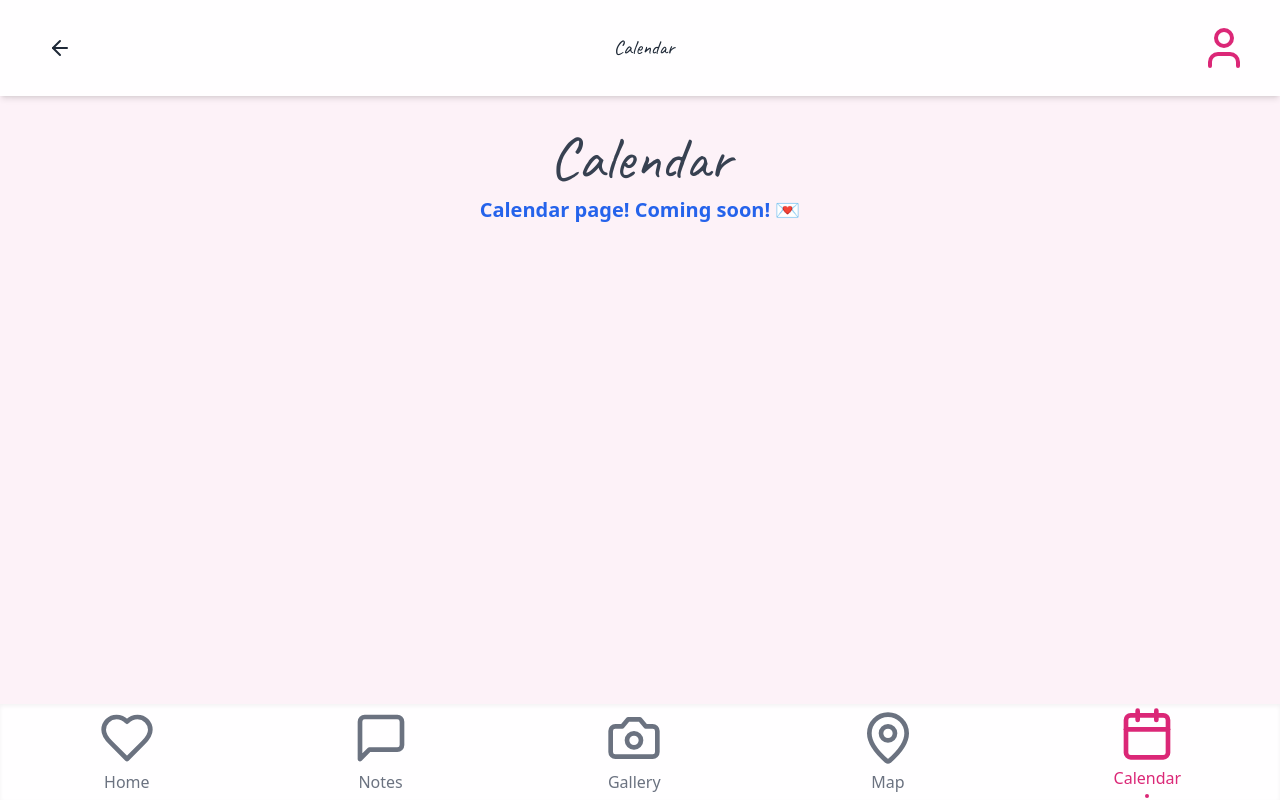
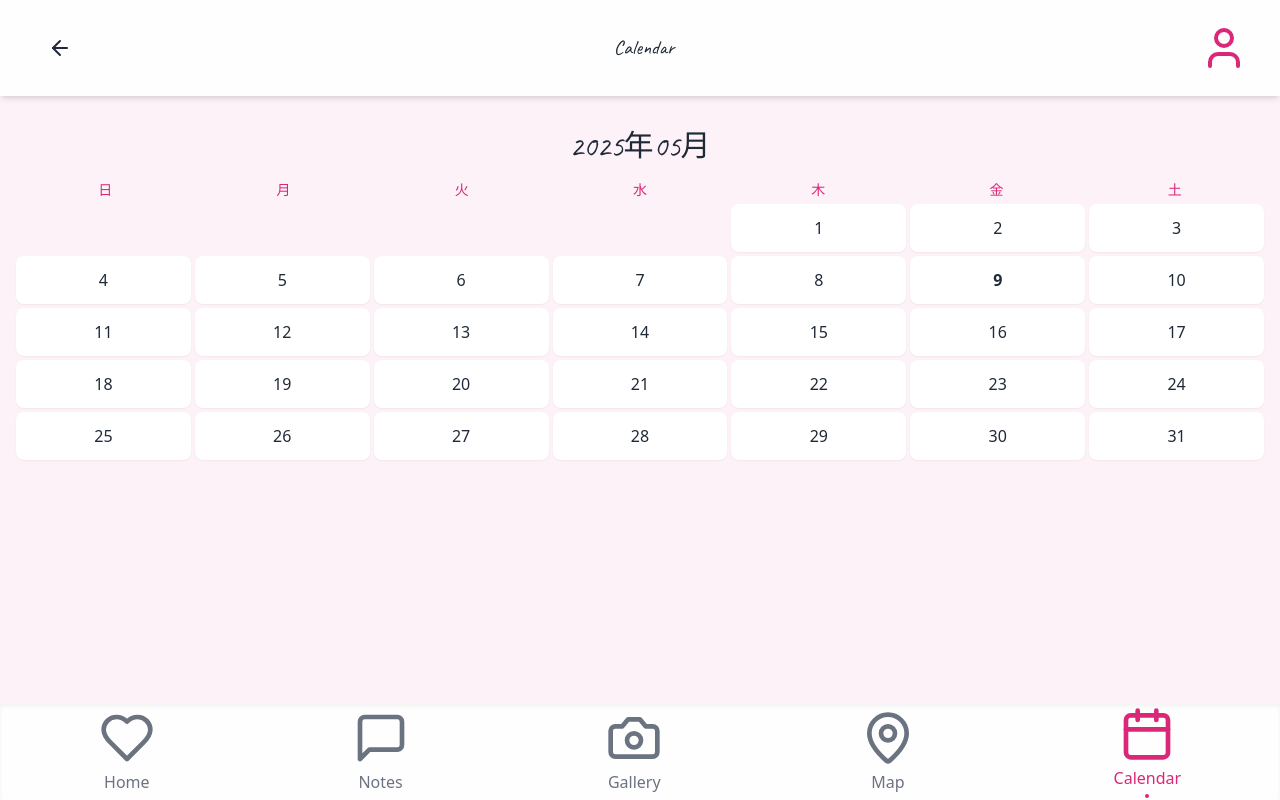
Before and after one commit to ui8966/WilliamAndMaminaForever-website, a React (Vite) app in the folder william-and-mamina-forever/: page /calendar in a window 1280 px wide. Built offline with nearby package versions, Linux system fonts and the light colour scheme.

Commit message:
Tried testing making a japanese calendar.

```diff
--- a/william-and-mamina-forever/src/pages/CalendarPage.tsx
+++ b/william-and-mamina-forever/src/pages/CalendarPage.tsx
@@ -1,10 +1,51 @@
 // src/pages/CalendarPage.tsx
 
 export default function CalendarPage() {
+  // Today's year and month
+  const today = new Date()
+  const year = today.getFullYear()
+  const month = today.getMonth() + 1
+  const monthLabel = `${year}年${String(month).padStart(2, '0')}月`
+
+  // Weekday labels in Japanese
+  const weekdays = ['日', '月', '火', '水', '木', '金', '土']
+
+  // Compute days in month and the starting weekday
+  const firstDayOfWeek = new Date(year, month - 1, 1).getDay()
+  const daysInMonth = new Date(year, month, 0).getDate()
+
+  // Build calendar cells: empty slots then day numbers
+  const cells: (number | null)[] = []
+  for (let i = 0; i < firstDayOfWeek; i++) cells.push(null)
+  for (let day = 1; day <= daysInMonth; day++) cells.push(day)
+
   return (
-    <div className="p-4 text-gray-700">
-      <h2 className="text-6xl text-center font-heading mb-2">Calendar</h2>
-      <p className="text-xl font-bold text-center text-blue-600"> Calendar page! Coming soon! 💌</p>
+    <div className="p-4">
+      {/* Month label */}
+      <h2 className="text-3xl font-heading text-center mb-4">{monthLabel}</h2>
+
+      {/* Weekday header */}
+      <div className="grid grid-cols-7 text-center text-sm mb-1">
+        {weekdays.map((wd) => (
+          <div key={wd} className="font-medium text-pink-600">
+            {wd}
+          </div>
+        ))}
+      </div>
+
+      {/* Days grid */}
+      <div className="grid grid-cols-7 gap-1">
+        {cells.map((day, idx) => (
+          <div
+            key={idx}
+            className={`h-12 flex items-center justify-center rounded-lg cursor-pointer
+              ${day === today.getDate() ? 'bg-pink-200 font-bold' : ''}
+              ${day === null ? 'bg-transparent' : 'bg-white shadow-sm'}`}
+          >
+            {day ?? ''}
+          </div>
+        ))}
+      </div>
     </div>
   )
 }
```
